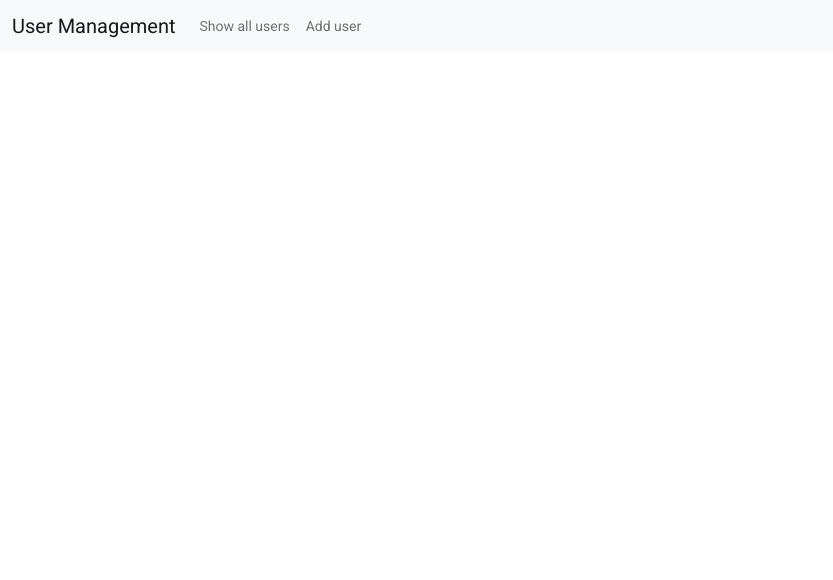
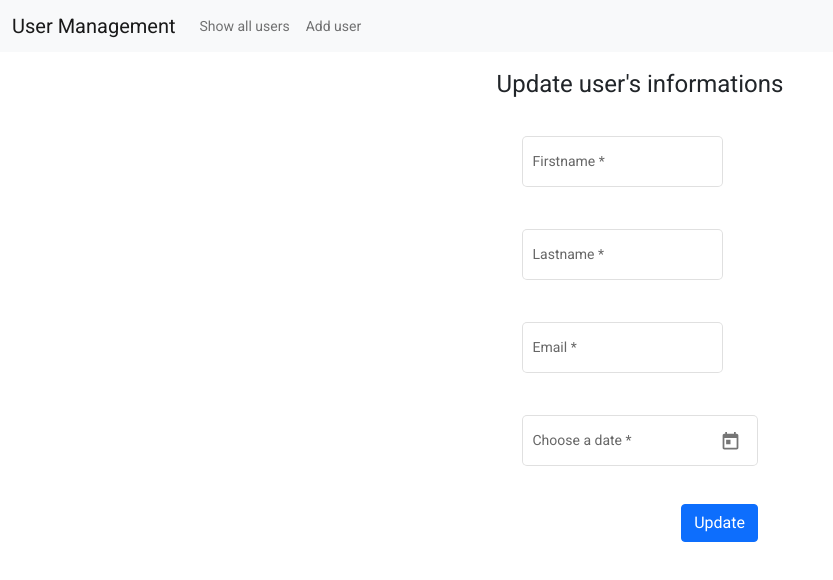
Before and after one commit to faisalGhozzi/user_management_client, an Angular app: page /update-user/1 in a window 1280 px wide. Before the commit this address led to /. Shown: the top 580 px of the page, without its empty margins (0-833 px from the left). Built offline with nearby package versions, Linux system fonts and the light colour scheme; no server answers.

Commit message:
added update-user component

```diff
--- a/src/app/app.module.ts
+++ b/src/app/app.module.ts
@@ -17,6 +17,7 @@ import { AddUserComponent } from './add-user/add-user.component';
 import { HeaderComponent } from './header/header.component';
 import { ShowUsersComponent } from './show-users/show-users.component';
 import { UserDetailComponent } from './user-detail/user-detail.component';
+import { UpdateUserComponent } from './update-user/update-user.component';
 
 @NgModule({
   declarations: [
@@ -25,6 +26,7 @@ import { UserDetailComponent } from './user-detail/user-detail.component';
     HeaderComponent,
     ShowUsersComponent,
     UserDetailComponent,
+    UpdateUserComponent,
   ],
   imports: [
     BrowserModule,
@@ -42,6 +44,7 @@ import { UserDetailComponent } from './user-detail/user-detail.component';
       {path: 'add-user', component: AddUserComponent},
       {path: 'show-users', component: ShowUsersComponent},
       {path: 'show-users/:id', component: UserDetailComponent},
+      {path: 'update-user/:id', component: UpdateUserComponent}
     ]),
   ],
   providers: [],
--- a/src/app/show-users/show-users.component.html
+++ b/src/app/show-users/show-users.component.html
@@ -26,7 +26,7 @@
                     <td>{{ user.birthday }}</td>
                     <td>{{ user.createdAt }}</td>
                     <td><a routerLink= "{{ user.id }}">Details</a></td>
-                    <td><a>Edit</a></td>
+                    <td><a routerLink="/update-user/{{ user.id }}">Edit</a></td>
                 </tr>
             </tbody>
         </table>
--- /dev/null
+++ b/src/app/update-user/update-user.component.html
@@ -0,0 +1,39 @@
+<div class="mb-3"></div>
+<div class="d-flex align-items-center justify-content-center">
+    <div class="mb-3">
+        <h1 mat-dialog-title>Update user's informations</h1>
+    </div>
+</div>
+<div class="d-flex align-items-center justify-content-center">
+  <form [formGroup]="userForm">
+      <div class="mb-3">
+        <mat-form-field appearance="outline">
+            <mat-label>Firstname</mat-label>
+            <input value="hello" formControlName="firstname" matInput placeholder="Firstname">
+        </mat-form-field>
+      </div>
+      <div class="mb-3">
+        <mat-form-field appearance="outline">
+            <mat-label>Lastname</mat-label>
+            <input formControlName="lastname" matInput placeholder="Lastname">
+        </mat-form-field>
+      </div>
+      <div class="mb-3">
+        <mat-form-field appearance="outline">
+            <mat-label>Email</mat-label>
+            <input formControlName="email" matInput placeholder="Email">
+        </mat-form-field>
+      </div>
+      <div class="mb-3">
+        <mat-form-field appearance="outline">
+            <mat-label>Choose a date</mat-label>
+            <input formControlName="birthday" matInput [matDatepicker]="picker">
+            <mat-datepicker-toggle matSuffix [for]="picker"></mat-datepicker-toggle>
+            <mat-datepicker #picker></mat-datepicker>
+        </mat-form-field>
+      </div>
+      <div mat-dialog-action [align]="'end'">
+        <button class="btn btn-primary" color="primary" (click)="updateUser()">Update</button>
+      </div>
+      </form>
+</div>
--- /dev/null
+++ b/src/app/update-user/update-user.component.ts
@@ -0,0 +1,45 @@
+import { HttpClient } from '@angular/common/http';
+import { Component, OnInit } from '@angular/core';
+import { FormBuilder, FormGroup, Validators } from '@angular/forms';
+import { ActivatedRoute } from '@angular/router';
+import { UserService } from '../user.service';
+
+@Component({
+  selector: 'app-update-user',
+  templateUrl: './update-user.component.html',
+  styleUrls: ['./update-user.component.css']
+})
+export class UpdateUserComponent implements OnInit {
+
+  userForm!: FormGroup;
+  picker: any;
+  id!: string;
+  user: any;
+
+  constructor(private route: ActivatedRoute, private formBuilder: FormBuilder, private service: UserService) {
+    this.id = this.route.snapshot.paramMap.get('id') || '';
+  }
+
+  ngOnInit(): void {
+    this.userForm = this.formBuilder.group({
+      firstname : ['', [Validators.required, Validators.minLength(2)]],
+      lastname : ['', [Validators.required, Validators.minLength(2)]],
+      email : ['', [Validators.required, Validators.email]],
+      birthday : ['', [Validators.required]]
+    });
+    this.service.getUser(this.id).subscribe(response => {
+      this.user = response
+      this.userForm.controls['firstname'].setValue(this.user.firstname)
+      this.userForm.controls['lastname'].setValue(this.user.lastname)
+      this.userForm.controls['email'].setValue(this.user.email)
+      this.userForm.controls['birthday'].setValue(this.user.birthday)
+    })
+  }
+
+  updateUser(){
+    this.service.updateUser(this.id, this.userForm.value).subscribe(response => {
+      console.log(response);
+    })
+  }
+
+}
--- a/src/app/user-detail/user-detail.component.html
+++ b/src/app/user-detail/user-detail.component.html
@@ -10,7 +10,7 @@
             <h3 class="card-title">{{ user.firstname }} {{ user.lastname }}</h3>
             <h4 class="card-subtitle mb-2 text-muted">{{ user.email }}</h4>
             <p class="card-text">Born on : {{ user.birthday }}</p>
-            <a href="#" class="card-link">Update</a>
+            <a routerLink="/update-user/{{ user.id }}" class="card-link">Update</a>
         </div>
     </div>
 </div>
--- a/src/app/user.service.ts
+++ b/src/app/user.service.ts
@@ -22,4 +22,8 @@ export class UserService {
   getUser(id: any){
     return this.http.get(this.endpoint+"users/"+id);
   }
+
+  updateUser(id: any, data: any){
+    return this.http.put(this.endpoint+"users/"+id, data);
+  }
 }
```
Also changed, not shown: src/app/update-user/update-user.component.css (added), 1 other file (tests, documents, lock files or other folders).
